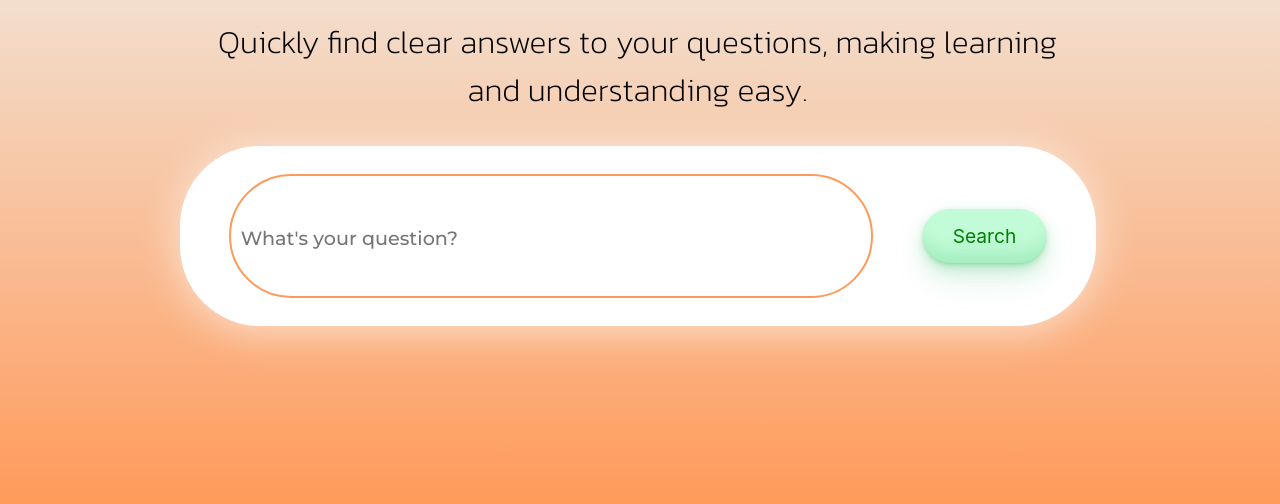
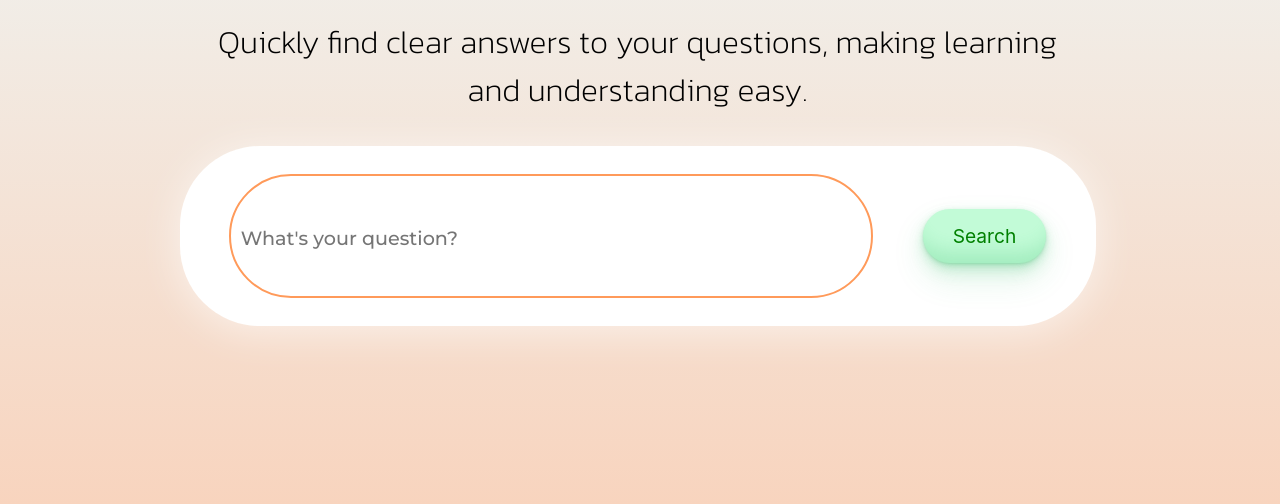
Before and after one commit to Sharjeel-Afridi/resolvex, a plain HTML site: page index.html in a window 1280 px wide. Shown: the part 296-800 px from the top of the page. Drawn offline with nearby package versions, Linux system fonts and the light colour scheme.

Commit message:
gradient changes

```diff
--- a/styles.css
+++ b/styles.css
@@ -102,10 +102,8 @@ nav img{
 }
 
 main{
-  /* background-image: linear-gradient(to top, #fad0c4 0%, #ffd1ff 100%); */
-  /* background-image: linear-gradient(to right, #ffecd2 0%, #fcb69f 100%); */
   background-color: #fffafc;
-background-image: linear-gradient(180deg, #fffafc 0%, #eff5f4 16%, #ff9a5a 100%);
+  background-image: linear-gradient(180deg, #fffafc 0%, #eff5f4 16%, #f8d4be 100%);
 
 
 }
```
